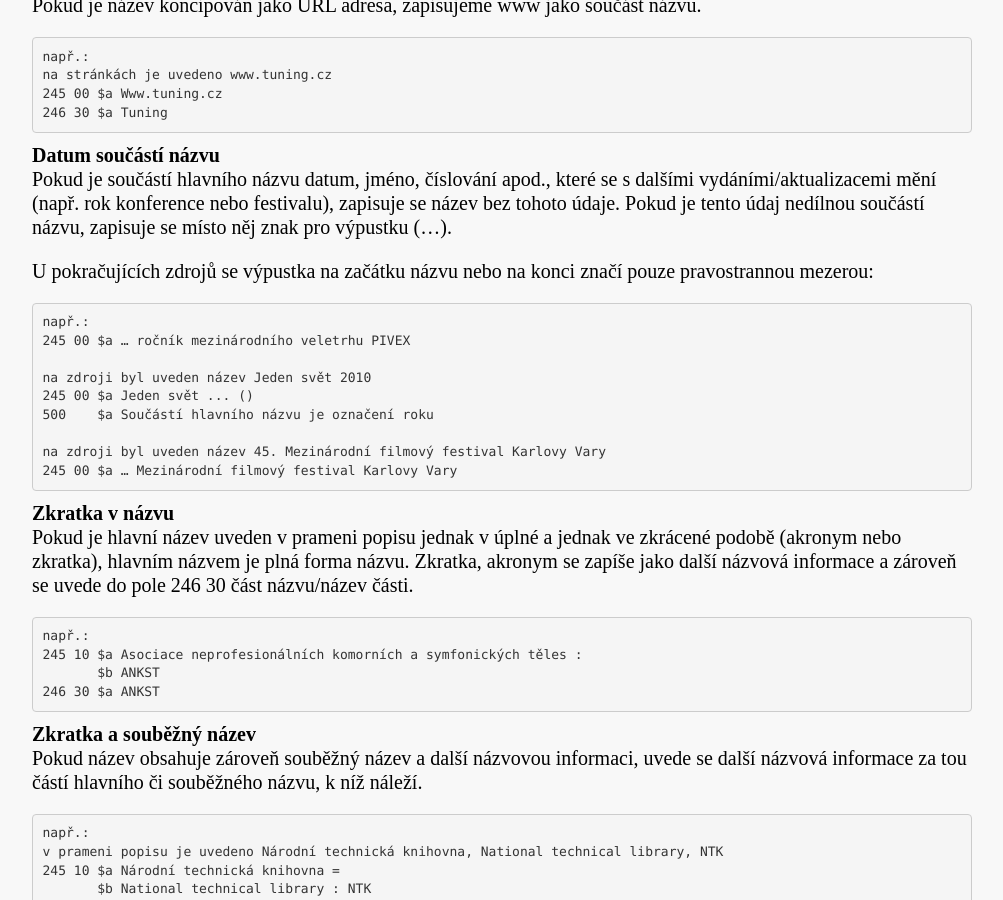
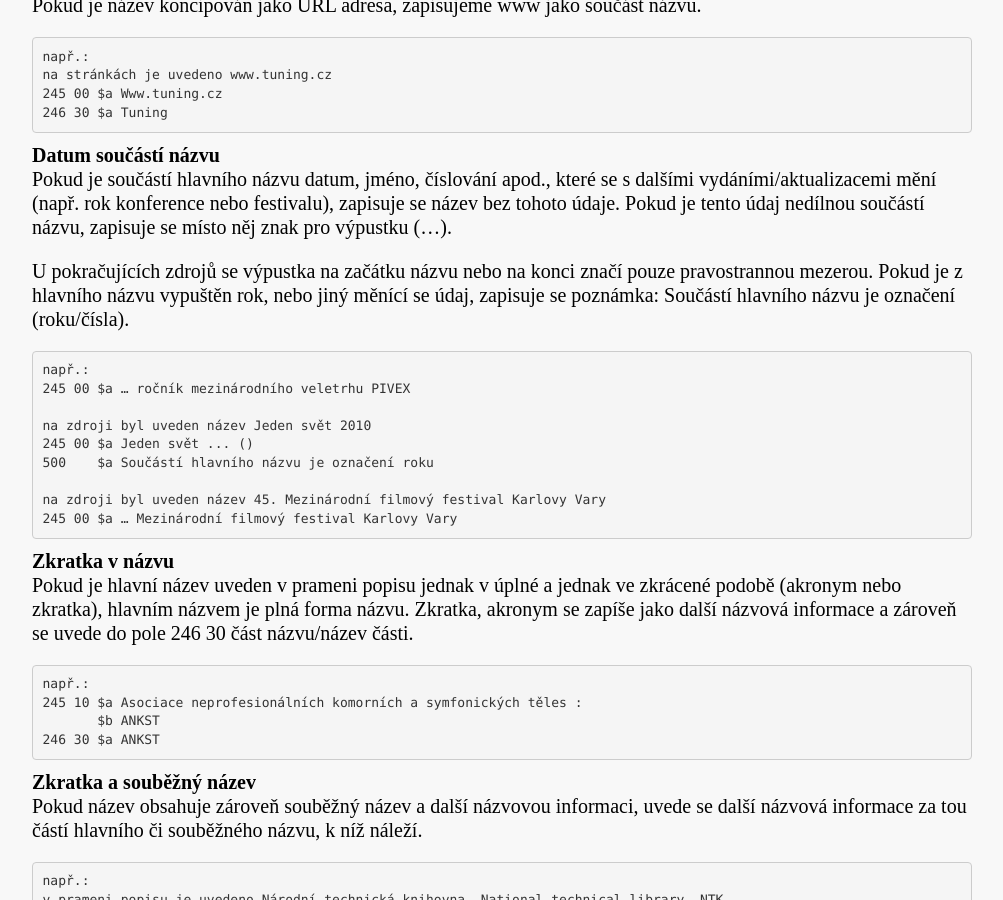
Before and after one commit to WebarchivCZ/katalogizacni-manual, a Jekyll site: the page built from _posts/2017-06-20-nazev.md, in a window 1280 px wide and 900 px high, scrolled down 2773 px. Shown: the whole window, without its empty margins (138-1141 px from the left). Built offline with Jekyll 4.4.1, drawn with Linux system fonts in a browser that asks for light colours.

Commit message:
nazev_edit
datum součást názvu, poznámka

````diff
--- a/_posts/2017-06-20-nazev.md
+++ b/_posts/2017-06-20-nazev.md
@@ -132,8 +132,9 @@ na stránkách je uvedeno www.tuning.cz
 Pokud je součástí hlavního názvu datum, jméno, číslování apod., které se s dalšími vydáními/aktualizacemi mění (např. rok konference nebo festivalu), zapisuje se název bez tohoto údaje. Pokud je tento údaj nedílnou součástí názvu, zapisuje se místo něj znak pro výpustku (…).
 
 
-U pokračujících zdrojů se výpustka na začátku názvu nebo na konci značí pouze pravostrannou mezerou:
-
+U pokračujících zdrojů se výpustka na začátku názvu nebo na konci značí pouze pravostrannou mezerou.
+Pokud je z hlavního názvu vypuštěn rok, nebo jiný měnící se údaj, zapisuje se poznámka:
+Součástí hlavního názvu je označení (roku/čísla).
 
 ```
 např.:
````
